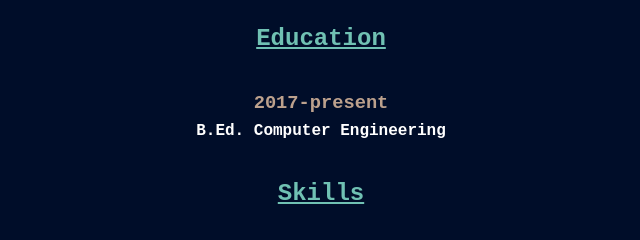
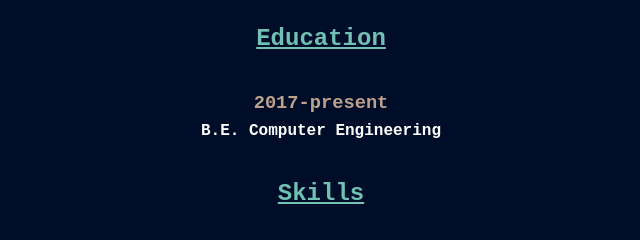
Before and after one commit to yeshapatel356/yeshapatel356.github.io, a plain HTML site: page portfolio.html in a window 1280 px wide. Shown: the part 1080-1320 px from the top of the page, 319-959 px from the left. Drawn offline with Linux system fonts and the light colour scheme.

Commit message:
Update portfolio.html

```diff
--- a/portfolio.html
+++ b/portfolio.html
@@ -120,7 +120,7 @@
 
 <h2>Education</h2>
 <h3>2017-present</h3>
-<h4>B.Ed. Computer Engineering</h4>
+<h4>B.E. Computer Engineering</h4>
 
 
 
```
